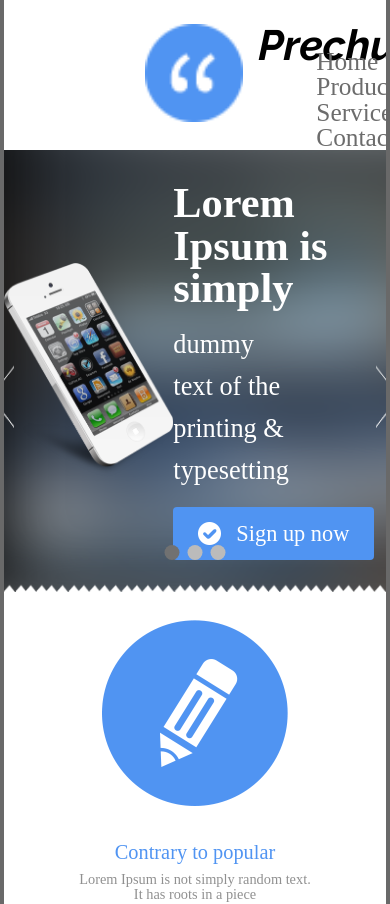
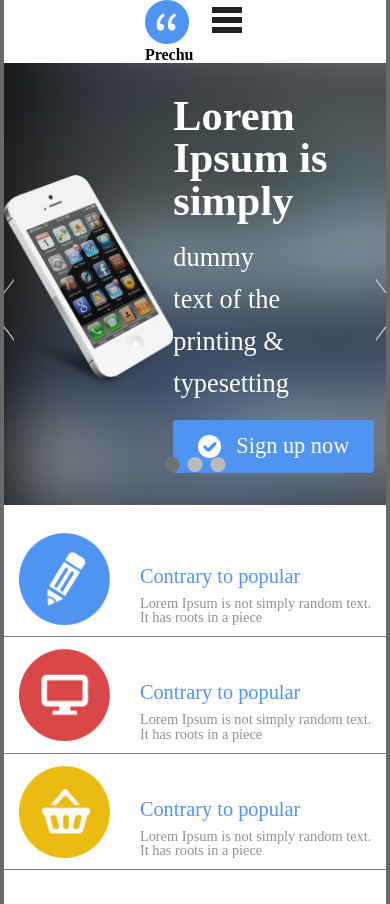
Before and after one commit to straj333/prechu, a plain HTML site: page index.html in a window 390 px wide. Shown: the top 904 px of the page. Drawn offline with nearby package versions, Linux system fonts and the light colour scheme.

Commit message:
make burger navbar, responsiv basket and contrary sections

```diff
--- a/index.html
+++ b/index.html
@@ -14,10 +14,7 @@
 <body>
     <div class="layout">
         <header>
-            <div class="ico_header">
-                <img src="images/ico_header.png" alt="#" />
-                <h1>Prechu</h1>
-            </div>
+            <!--
             <div class="header_navigation">
                 <nav class="nav">
                     <a href="#">Home</a>
@@ -25,6 +22,23 @@
                     <a href="#">Services</a>
                     <a href="#">Contact</a>
                 </nav>
+            </div> -->
+            <div class="ico_header">
+                <img src="images/ico_header.png" alt="#" />
+                <h1>Prechu</h1>
+            </div>
+            <div class="nav">
+                <span id="trigger" class="trigger">
+            <i></i>
+            <i></i>
+            <i></i>
+          </span>
+                <ul id="menu" class="menu">
+                    <li><a href="">Home</a></li>
+                    <li><a href="">Products</a></li>
+                    <li><a href="">Services</a></li>
+                    <li><a href="">Contact</a></li>
+                </ul>
             </div>
         </header>
         <main>
@@ -101,21 +115,27 @@
             <div class="main_contrary">
                 <div class="main_contrary_pencil">
                     <img src="images/ico-pencil.png" alt="#" />
+                    <div class="pencil_description">
                         <h4>Contrary to popular</h4>
                         <p>Lorem Ipsum is not simply random text.</p>
                         <p>It has roots in a piece</p>
                     </div>
+                </div>
                 <div class="main_contrary_pencil">
                     <img src="images/ico-monik.png" alt="#" />
+                    <div class="pencil_description">
                         <h4>Contrary to popular</h4>
                         <p>Lorem Ipsum is not simply random text.</p>
                         <p>It has roots in a piece</p>
                     </div>
+                </div>
                 <div class="main_contrary_pencil">
                     <img src="images/ico-basket.png" alt="#" />
+                    <div class="pencil_description">
                         <h4>Contrary to popular</h4>
                         <p>Lorem Ipsum is not simply random text.</p>
                         <p>It has roots in a piece</p>
+                    </div>
                 </div>
             </div>
             <div class="main_basket">
--- a/js/main.js
+++ b/js/main.js
@@ -28,3 +28,15 @@ function showSlides(n) {
     slides[slideIndex - 1].style.display = "flex";
     dots[slideIndex - 1].className += " active";
 }
+
+
+//navbar start
+
+document.getElementById("trigger").onclick = function() { open() };
+
+function open() {
+    document.getElementById("menu").classList.toggle("show");
+    // document.getElementById("trigger").classList.toggle("active");
+}
+
+//navbar end
--- a/sass/partials/_basket.scss
+++ b/sass/partials/_basket.scss
@@ -17,6 +17,10 @@
                         }
                         img {
                             padding: 0 0 50px 0;
+                            @media screen and (max-width: 576px) {
+                                width: 50%;
+                                padding: 0 0 11px 0;
+                            }
                         }
                     }
                     &_content {
--- a/sass/partials/_contrary.scss
+++ b/sass/partials/_contrary.scss
@@ -16,5 +16,21 @@
             color: #909090;
             font-weight: 100;
         }
+        img {
+            @media screen and (max-width: 576px) {
+                width: 24%;
+            }
+        }
+        .pencil_description {
+            @media screen and (max-width: 576px) {
+                text-align: left;
+            }
+        }
+        @media screen and (max-width: 576px) {
+            display: flex;
+            justify-content: space-around;
+            border-bottom: 1px solid grey;
+            width: 100%;
+        }
     }
 }
--- a/sass/partials/_header.scss
+++ b/sass/partials/_header.scss
@@ -3,29 +3,72 @@ header {
     display: flex;
     justify-content: space-between;
     padding: 0 141px 0 141px;
+    ul {
+        display: flex;
+        align-items: center;
+        height: 50px;
     }
-.ico_header {
-  display: flex;
-  margin: 24px 0 21px 0;
+    ul a {
+        margin-left: 10px;
     }
-.ico_header img {
-  padding: 0 15px 7px 0;
+    @media (max-width:576px) {
+        .menu {
+            display: none;
         }
-.ico_header h1 {
-  font-size: 42.35px;
-  font-family: "Raleway", sans-serif;
+        .trigger {
+            display: inline-block;
+            margin: 3px;
+            cursor: pointer;
+            i {
+                display: block;
+                width: 30px;
+                height: 6px;
+                margin: 4px auto;
+                background: #222;
+                // transition: .5s;
             }
-.header_navigation .nav {
-  padding: 41px 0 0 0;
-  margin: 8px 0 0 0;
+            // &.active {
+            //     .active_line_hide {
+            //         display: none;
+            //     }
+            //     .active_line_left {
+            //         position: absolute;
+            //         transform: rotate(-45deg);
+            //     }
+            //     .active_line_right {
+            //         position: absolute;
+            //         transform: rotate(45deg);
+            //     }
+            // }
         }
-.header_navigation .nav a {
-  margin: 0 0 0 19px;
-  padding: 0 0 19px 0;
-  font-size: 25.35px;
-  color: #6c6c6c;
-  border-bottom: none;
+        .show {
+            display: block;
         }
-.header_navigation .nav a:hover {
-  border-bottom: 3px solid #5094f2;
     }
+}
+
+// .ico_header {
+//   display: flex;
+//   margin: 24px 0 21px 0;
+// }
+// .ico_header img {
+//   padding: 0 15px 7px 0;
+// }
+// .ico_header h1 {
+//   font-size: 42.35px;
+//   font-family: "Raleway", sans-serif;
+// }
+// .header_navigation .nav {
+//   padding: 41px 0 0 0;
+//   margin: 8px 0 0 0;
+// }
+// .header_navigation .nav a {
+//   margin: 0 0 0 19px;
+//   padding: 0 0 19px 0;
+//   font-size: 25.35px;
+//   color: #6c6c6c;
+//   border-bottom: none;
+// }
+// .header_navigation .nav a:hover {
+//   border-bottom: 3px solid #5094f2;
+// }
--- a/sass/partials/_slaider.scss
+++ b/sass/partials/_slaider.scss
@@ -13,6 +13,10 @@
         max-width: 1000px;
         position: relative;
         margin: auto;
+    }
+    @media screen and (max-width:576px) {
+        background-position-y: top;
+        background-size: inherit;
     }
 }
 
```
Also changed, not shown: css/all.css. Lines whose indentation alone changed are shown as unchanged.
